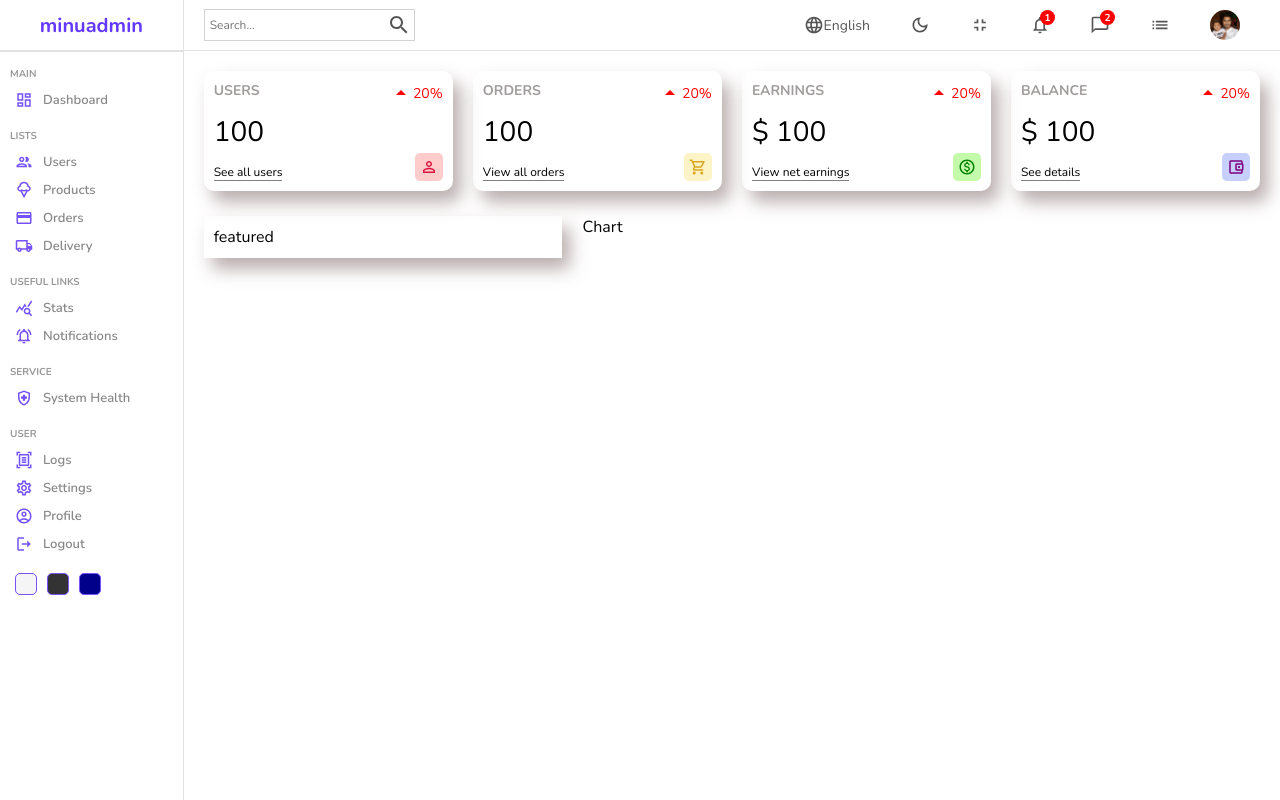
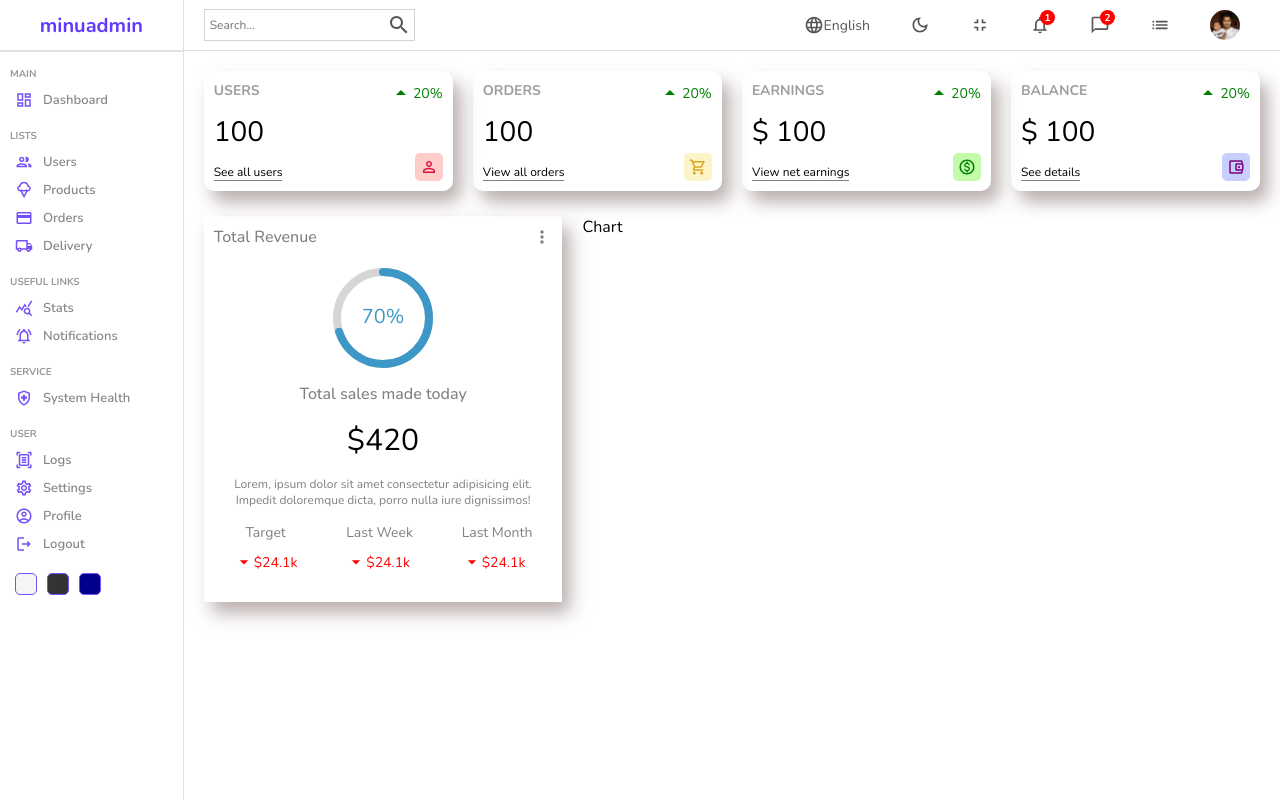
Before and after one commit to minhaj-boop/react-admin-panel-client, a React (Create React App) app: page / in a window 1280 px wide. Built offline with nearby package versions, Linux system fonts and the light colour scheme.

Commit message:
featured added

```diff
--- a/package.json
+++ b/package.json
@@ -11,6 +11,7 @@
     "@testing-library/react": "^12.1.4",
     "@testing-library/user-event": "^13.5.0",
     "react": "^17.0.2",
+    "react-circular-progressbar": "^2.0.4",
     "react-dom": "^17.0.2",
     "react-router-dom": "^6.2.2",
     "react-scripts": "5.0.0",
--- a/src/Components/Featured/Featured.jsx
+++ b/src/Components/Featured/Featured.jsx
@@ -1,10 +1,49 @@
 import React from 'react';
 import './Featured.scss';
+import MoreVertOutlinedIcon from '@mui/icons-material/MoreVertOutlined';
+import { CircularProgressbar } from 'react-circular-progressbar';
+import 'react-circular-progressbar/dist/styles.css';
+import ArrowDropUpOutlinedIcon from '@mui/icons-material/ArrowDropUpOutlined';
+import ArrowDropDownOutlinedIcon from '@mui/icons-material/ArrowDropDownOutlined';
 
 const Featured = () => {
     return (
         <div className="featured">
-            featured
+            <div className="top">
+                <h1 className="title"> Total Revenue</h1>
+                <MoreVertOutlinedIcon fontSize="small"/>
+            </div>
+            <div className="bottom">
+                <div className="featuredChart">
+                    <CircularProgressbar value={70} text={"70%"}/>
+                </div>
+                <p className="title">Total sales made today</p>
+                <p className="amount">$420</p>
+                <p className="desc">Lorem, ipsum dolor sit amet consectetur adipisicing elit. Impedit doloremque dicta, porro nulla iure dignissimos!</p>
+                <div className="summary">
+                    <div className="item">
+                        <div className="itemTitle">Target</div>
+                        <div className="itemResult negative">
+                            <ArrowDropDownOutlinedIcon fontSize="small"/>
+                            <div className="resultAmount">$24.1k</div>
+                        </div>
+                    </div>
+                    <div className="item">
+                        <div className="itemTitle">Last Week</div>
+                        <div className="itemResult negative">
+                            <ArrowDropDownOutlinedIcon fontSize="small"/>
+                            <div className="resultAmount">$24.1k</div>
+                        </div>
+                    </div>
+                    <div className="item">
+                        <div className="itemTitle">Last Month</div>
+                        <div className="itemResult negative">
+                            <ArrowDropDownOutlinedIcon fontSize="small"/>
+                            <div className="resultAmount">$24.1k</div>
+                        </div>
+                    </div>
+                </div>
+            </div>
         </div>
     );
 };
--- a/src/Components/Featured/Featured.scss
+++ b/src/Components/Featured/Featured.scss
@@ -3,4 +3,64 @@
   box-shadow: 8px 11px 17px 0px rgba(156, 152, 152, 0.78);
   -webkit-box-shadow: 8px 11px 17px 0px rgba(167, 151, 151, 0.78);
   padding: 10px;
+  .top {
+    display: flex;
+    align-items: center;
+    justify-content: space-between;
+    color: gray;
+    .title {
+      font-size: 16px;
+      font-weight: 500;
+    }
+  }
+  .bottom {
+    padding: 20px;
+    display: flex;
+    flex-direction: column;
+    align-items: center;
+    justify-content: center;
+    gap: 15px;
+    .featuredChart {
+      width: 100px;
+      height: 100px;
+    }
+    .title {
+      font-weight: 500;
+      color: gray;
+    }
+    .amount {
+      font-size: 30px;
+    }
+    .desc {
+      font-weight: 300;
+      font-size: 12px;
+      color: gray;
+      text-align: center;
+    }
+    .summary {
+      width: 100%;
+      display: flex;
+      align-items: center;
+      justify-content: space-between;
+      .item {
+        text-align: center;
+        .itemTitle {
+          font-size: 14px;
+          color: gray;
+        }
+        .itemResult {
+          display: flex;
+          align-items: center;
+          margin-top: 10px;
+          font-size: 14px;
+          &.positive {
+            color: green;
+          }
+          &.negative {
+            color: red;
+          }
+        }
+      }
+    }
+  }
 }
--- a/src/Components/Widget/Widget.jsx
+++ b/src/Components/Widget/Widget.jsx
@@ -72,7 +72,7 @@
                 <span className="link">{data.link}</span>
             </div>
             <div className="right">
-                <div className="percentage negative">
+                <div className="percentage positive">
                     <ArrowDropUpOutlinedIcon/>
                     {diff}%
                 </div>
```
Also changed, not shown: 1 other file (tests, documents, lock files or other folders).
